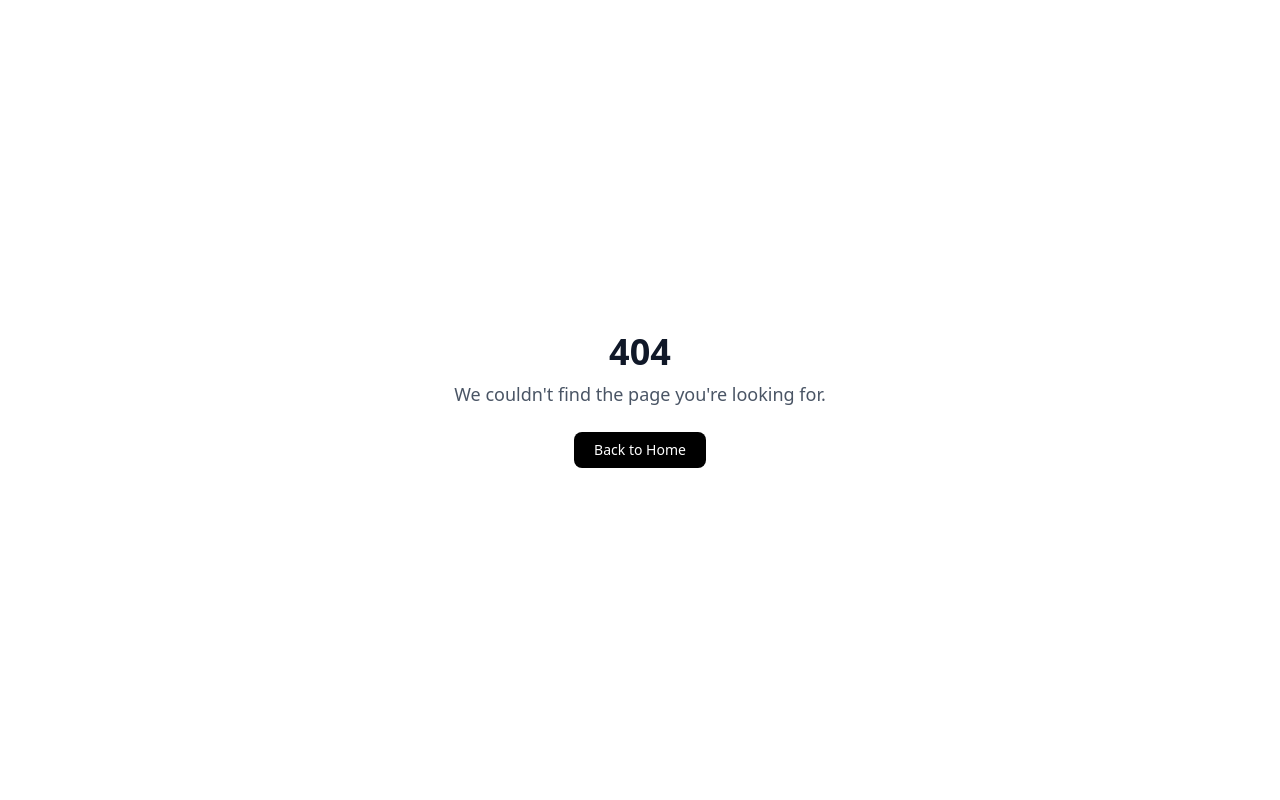
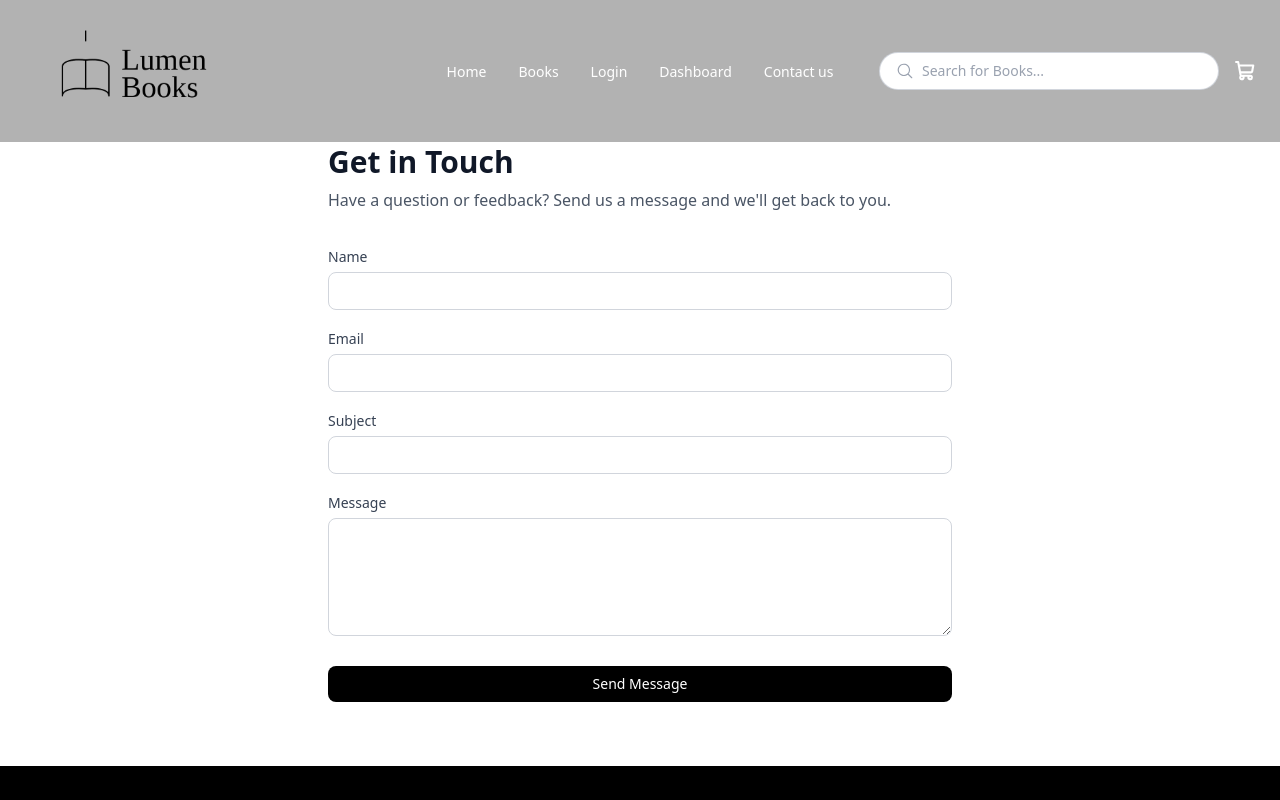
Before and after one commit to johndakshak/lumenBooks, a Next.js app: page /contact in a window 1280 px wide. Before the commit this address had no page. Shown: the top 800 px of the page. Built offline with nearby package versions, Linux system fonts and the light colour scheme.

Commit message:
feat: add /contact page UI

```diff
--- a/app/components/Footer.tsx
+++ b/app/components/Footer.tsx
@@ -32,9 +32,14 @@ export default function Footer() {
             </Link>
             </li>
             <li>
-            <Link href="/dashboard" className="hover:text-white">
-                Dashboard
-            </Link>
+              <Link href="/dashboard" className="hover:text-white">
+                  Dashboard
+              </Link>
+            </li>
+            <li>
+              <Link href="/contact" className="hover:text-white">
+                  Contact us
+              </Link>
             </li>
         </ul>
         </div>
--- a/app/components/Navbar.tsx
+++ b/app/components/Navbar.tsx
@@ -48,6 +48,11 @@ export default function Navbar({ variant = "public", sellerName = "Seller" }: Na
                   Dashboard
                 </Link>
               </li>
+              <li>
+                <Link href="/contact" className="text-sm font-medium text-white hover:text-[#6aa2ca]">
+                  Contact us
+                </Link>
+              </li>
             </>
           )}
         </ul>
--- /dev/null
+++ b/app/contact/ContactForm.tsx
@@ -0,0 +1,62 @@
+"use client";
+
+export default function ContactForm() {
+  return (
+    <form className="mt-8 flex flex-col gap-4">
+      <div>
+        <label htmlFor="name" className="text-sm font-medium text-gray-700">
+          Name
+        </label>
+        <input
+          id="name"
+          name="name"
+          type="text"
+          className="mt-1 w-full rounded-lg border border-gray-300 px-3 py-2 text-sm focus:outline-none focus:ring-2 focus:ring-indigo-500"
+        />
+      </div>
+
+      <div>
+        <label htmlFor="email" className="text-sm font-medium text-gray-700">
+          Email
+        </label>
+        <input
+          id="email"
+          name="email"
+          type="email"
+          className="mt-1 w-full rounded-lg border border-gray-300 px-3 py-2 text-sm focus:outline-none focus:ring-2 focus:ring-indigo-500"
+        />
+      </div>
+
+      <div>
+        <label htmlFor="subject" className="text-sm font-medium text-gray-700">
+          Subject
+        </label>
+        <input
+          id="subject"
+          name="subject"
+          type="text"
+          className="mt-1 w-full rounded-lg border border-gray-300 px-3 py-2 text-sm focus:outline-none focus:ring-2 focus:ring-indigo-500"
+        />
+      </div>
+
+      <div>
+        <label htmlFor="message" className="text-sm font-medium text-gray-700">
+          Message
+        </label>
+        <textarea
+          id="message"
+          name="message"
+          rows={5}
+          className="mt-1 w-full rounded-lg border border-gray-300 px-3 py-2 text-sm focus:outline-none focus:ring-2 focus:ring-indigo-500"
+        />
+      </div>
+
+      <button
+        type="submit"
+        className="mt-2 rounded-lg bg-black py-2 text-sm font-medium text-white hover:bg-gray-800"
+      >
+        Send Message
+      </button>
+    </form>
+  );
+}
--- /dev/null
+++ b/app/contact/page.tsx
@@ -0,0 +1,23 @@
+import Navbar from "@/app/components/Navbar";
+import Footer from "@/app/components/Footer";
+import ContactForm from "./ContactForm";
+
+export default function ContactPage() {
+  return (
+    <>
+      <Navbar />
+      <main className="pt-20">
+        <section className="mx-auto max-w-2xl px-6 py-16">
+          <h1 className="text-3xl font-bold text-gray-900">Get in Touch</h1>
+          <p className="mt-2 text-gray-600">
+            Have a question or feedback? Send us a message and we&apos;ll get
+            back to you.
+          </p>
+
+          <ContactForm />
+        </section>
+      </main>
+      <Footer />
+    </>
+  );
+}
```
